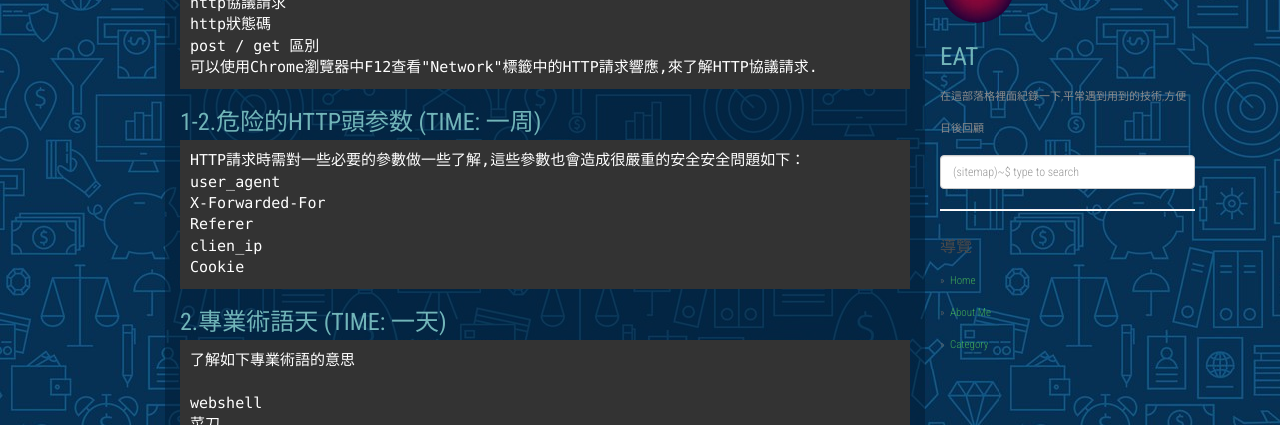
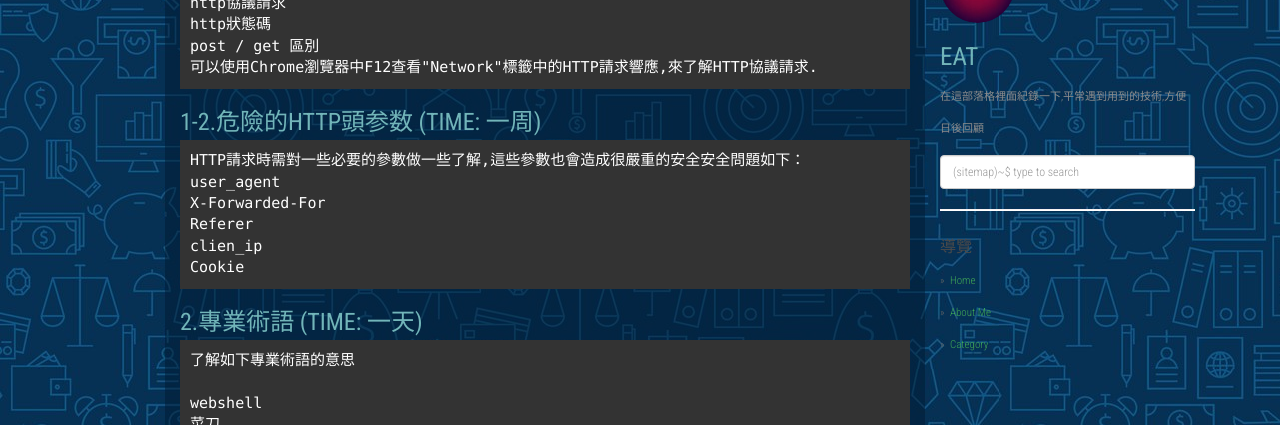
Before and after one commit to dyeat/dyeat.github.io, a Jekyll site: the page built from _posts/2018-12-15-零基礎如何學習Web安全.md, in a window 1280 px wide and 900 px high, scrolled down 1475 px. Shown: the part 152-577 px from the top of the window. Built offline with Jekyll 4.4.1, drawn with Linux system fonts in a browser that asks for light colours; nearby versions of some CDN libraries; comment, search, counter and statistics services are not loaded; some of the changed text lies outside the part shown.

Commit message:
update post

````diff
--- a/_posts/2018-12-15-零基礎如何學習Web安全.md
+++ b/_posts/2018-12-15-零基礎如何學習Web安全.md
@@ -49,7 +49,7 @@ post / get 區別
 可以使用Chrome瀏覽器中F12查看"Network"標籤中的HTTP請求響應,來了解HTTP協議請求.
 ```
 
-### 1-2.危险的HTTP頭参数 (TIME: 一周)
+### 1-2.危險的HTTP頭参数 (TIME: 一周)
 
 ```
 HTTP請求時需對一些必要的參數做一些了解,這些參數也會造成很嚴重的安全安全問題如下：
@@ -60,7 +60,7 @@ clien_ip
 Cookie
 ```
 
-### 2.專業術語天 (TIME: 一天)
+### 2.專業術語 (TIME: 一天)
 ```
 了解如下專業術語的意思
 
````
Also changed, not shown: other parts of _posts/2018-12-15-零基礎如何學習Web安全.md (+1 -1 lines).
